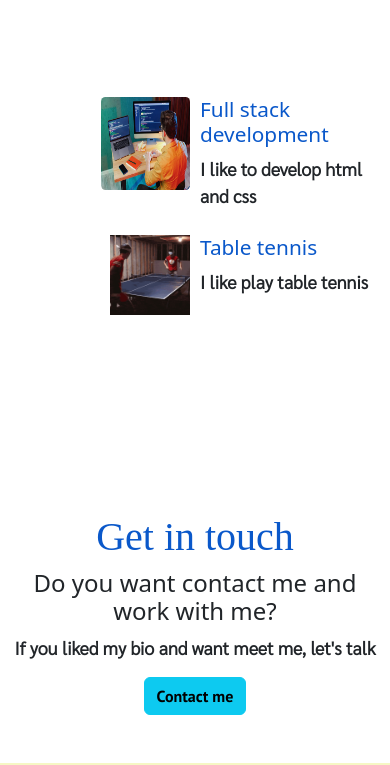
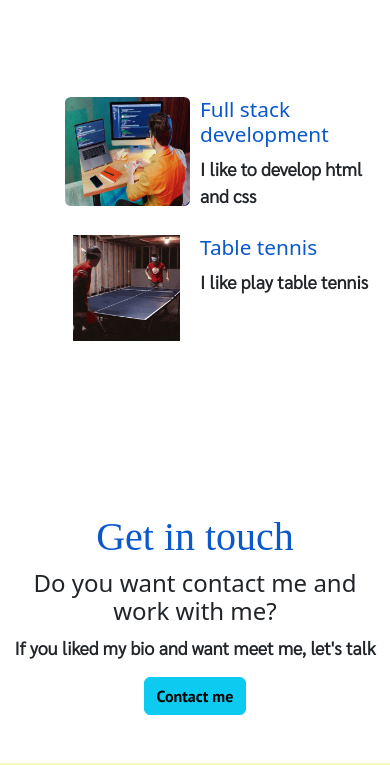
Before and after one commit to sapir6888/kaka, a plain HTML site: page index.html in a window 390 px wide. Shown: the part 1155-1920 px from the top of the page. Drawn offline with nearby package versions, Linux system fonts and the light colour scheme; a web font is replaced by a local one.

Commit message:
Add files via upload

```diff
--- a/style.css
+++ b/style.css
@@ -96,10 +96,18 @@ p{
     }
 
     #developer{
-        height: 11vh;
+        height: 13vh;
+        width: 70%;
     }
 
     .title{
         font-size: 1.3rem;
     }
+
+    #pingpong{
+        width: 60%;
+        margin-right: 10px;
+     }
+
+
 }
```
